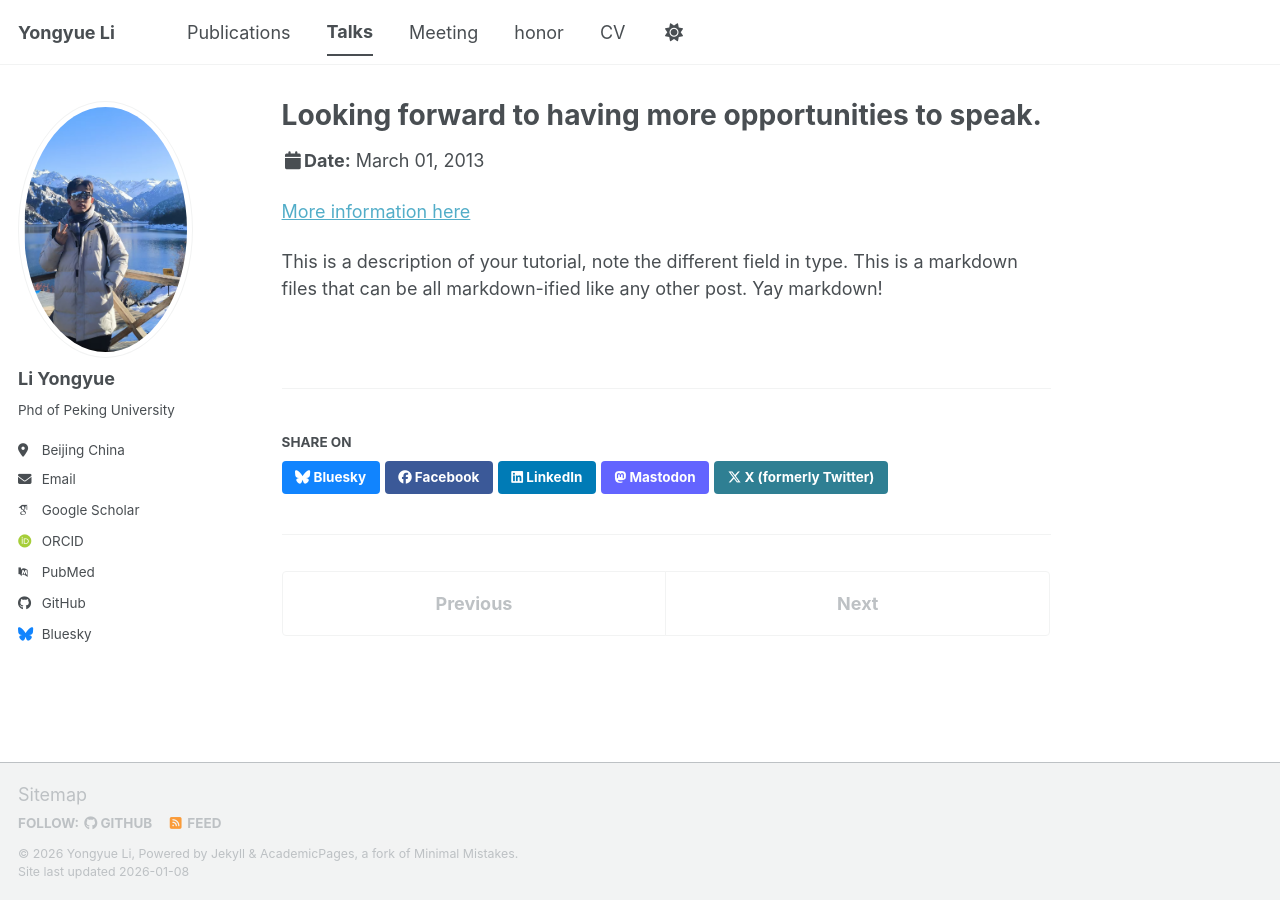
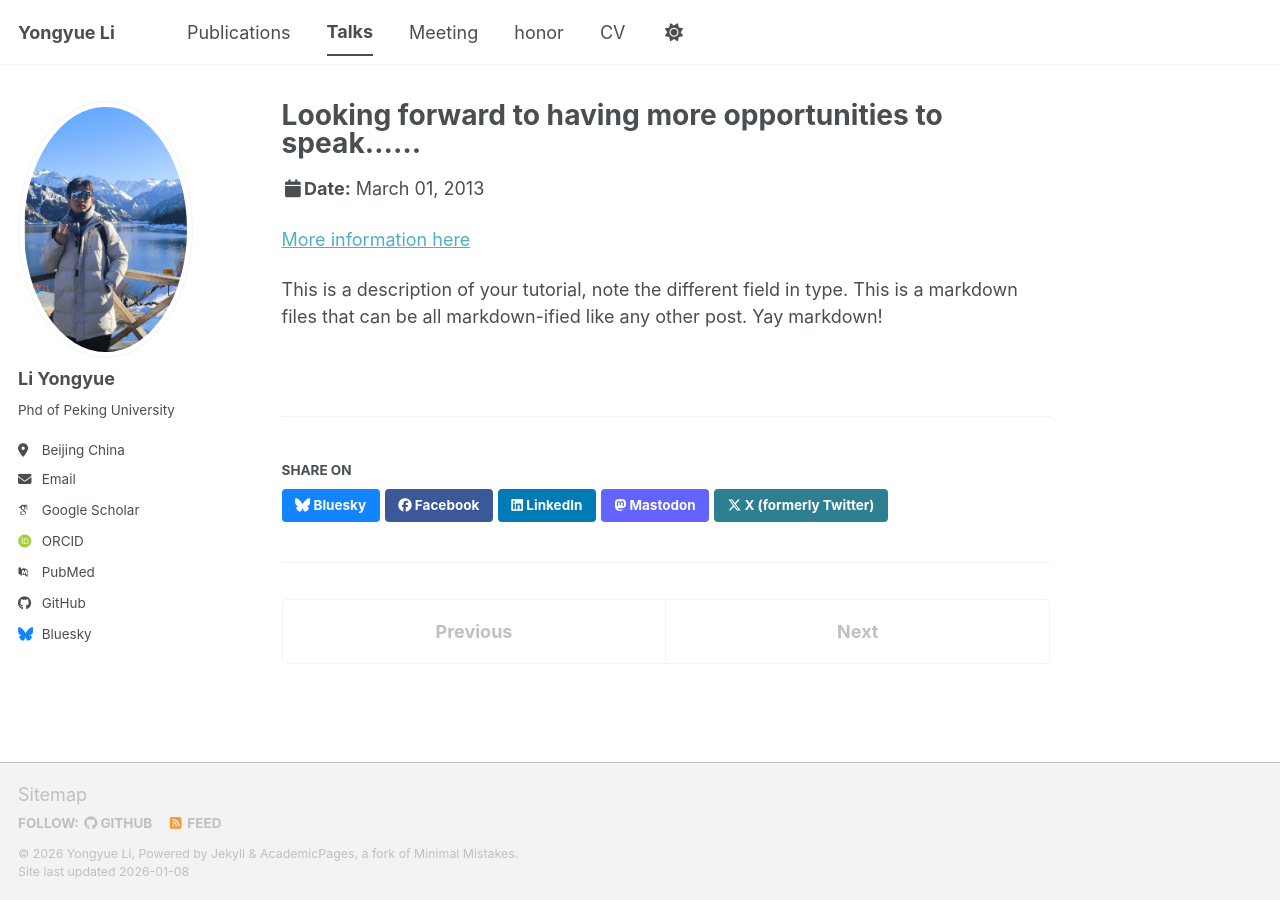
Before and after one commit to leeyongyue1019-spec/leeyongyue1019-spec.github.io, a Jekyll site: the page built from _talks/2013-03-01-tutorial-1.md, in a window 1280 px wide. Built offline with Jekyll 4.4.1, drawn with Linux system fonts in a browser that asks for light colours; some web fonts are replaced; a script bundle is joined from its source files by our own code; library files that are not in the unit come from our copies.

```diff
--- a/_talks/2013-03-01-tutorial-1.md
+++ b/_talks/2013-03-01-tutorial-1.md
@@ -1,5 +1,5 @@
 ---
-title: "Looking forward to having more opportunities to speak."
+title: "Looking forward to having more opportunities to speak......"
 collection: talks
 type: "Tutorial"
 permalink: /talks/2013-03-01-tutorial-1
```
